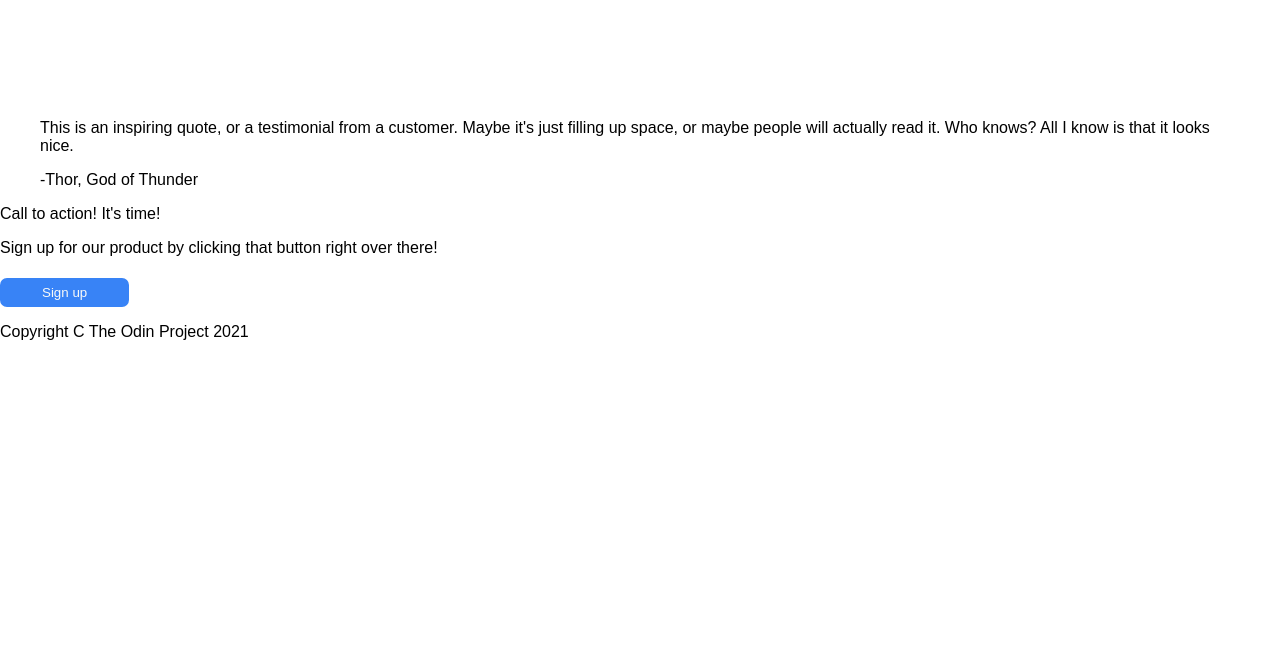
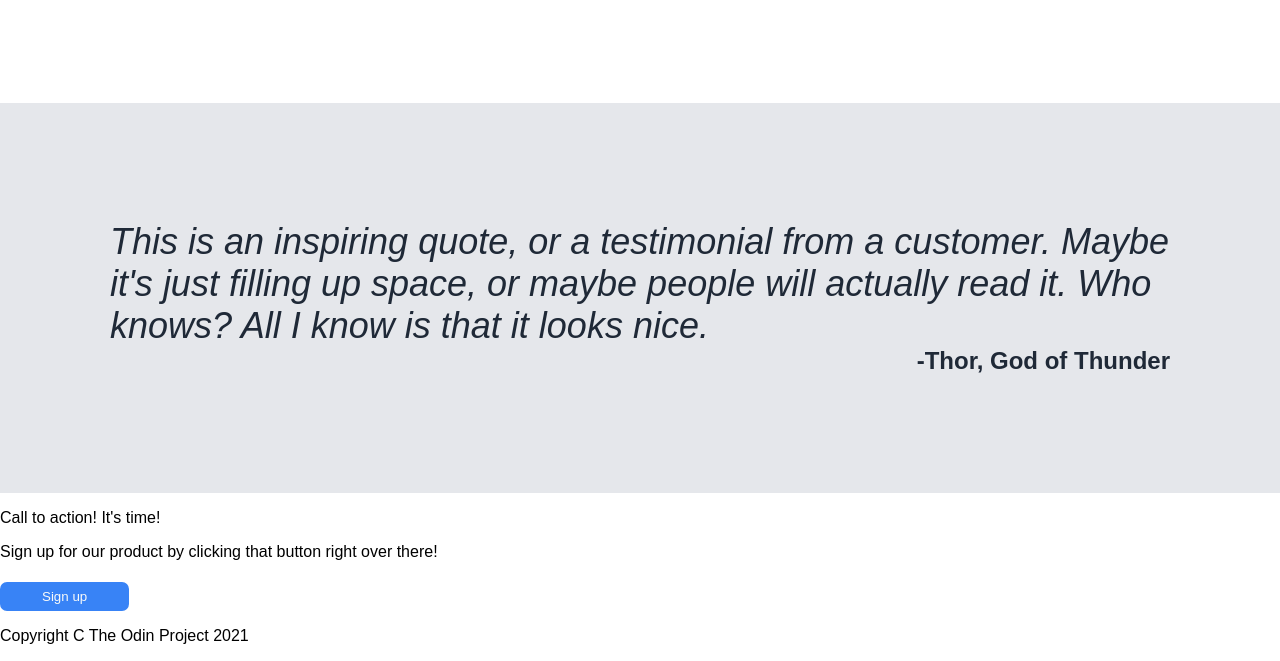
Before and after one commit to tnt314/landing_page, a plain HTML site: page index.html in a window 1280 px wide. Shown: the part 837-1498 px from the top of the page. Before the commit the page ends 1194 px from the top, so only its background shows below. Drawn offline with Linux system fonts and the light colour scheme.

Commit message:
Style section three

```diff
--- a/styles.css
+++ b/styles.css
@@ -125,3 +125,35 @@ h2 {
     margin: auto;
     padding: 5px 20px;
 }
+
+.section_three {
+    display: flex;
+    background-color: #e5e7eb;
+    height: 350px;
+    align-items: center;
+    justify-content: center;
+    padding: 20px 0;
+}
+
+blockquote {
+    display: flex;
+    flex-direction: column;
+    margin: 0 110px;
+}
+
+blockquote p {
+    font-size: 36px;
+    color: #1f2937;
+    font-style: italic;
+    font-weight: lighter;
+    text-align: left;
+    margin: 0;
+}
+
+.credit {
+    text-align: right;
+    font-size: 24px;
+    color: #1f2937;
+    font-weight: bold;
+    font-style: normal;
+}
```
